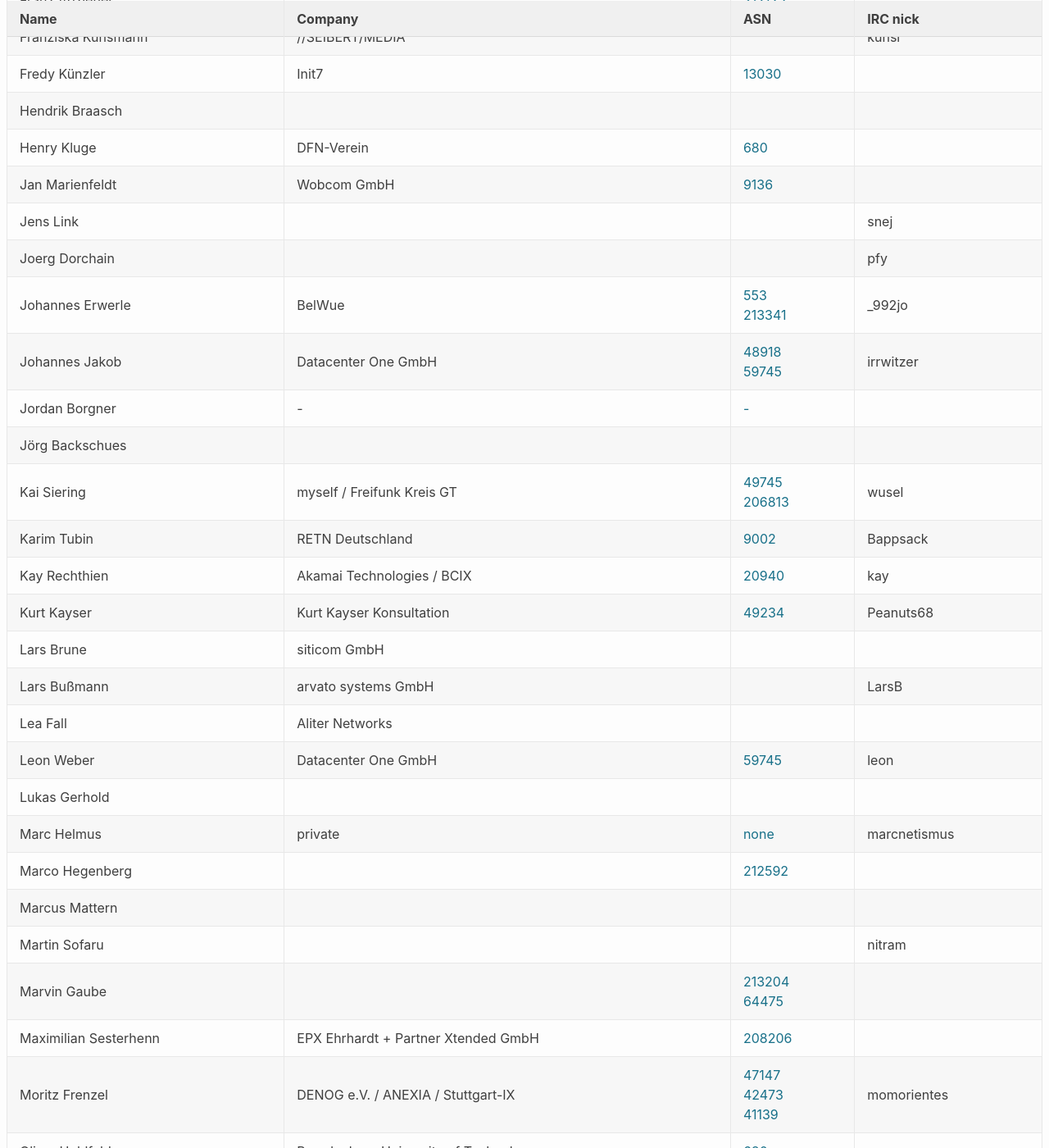
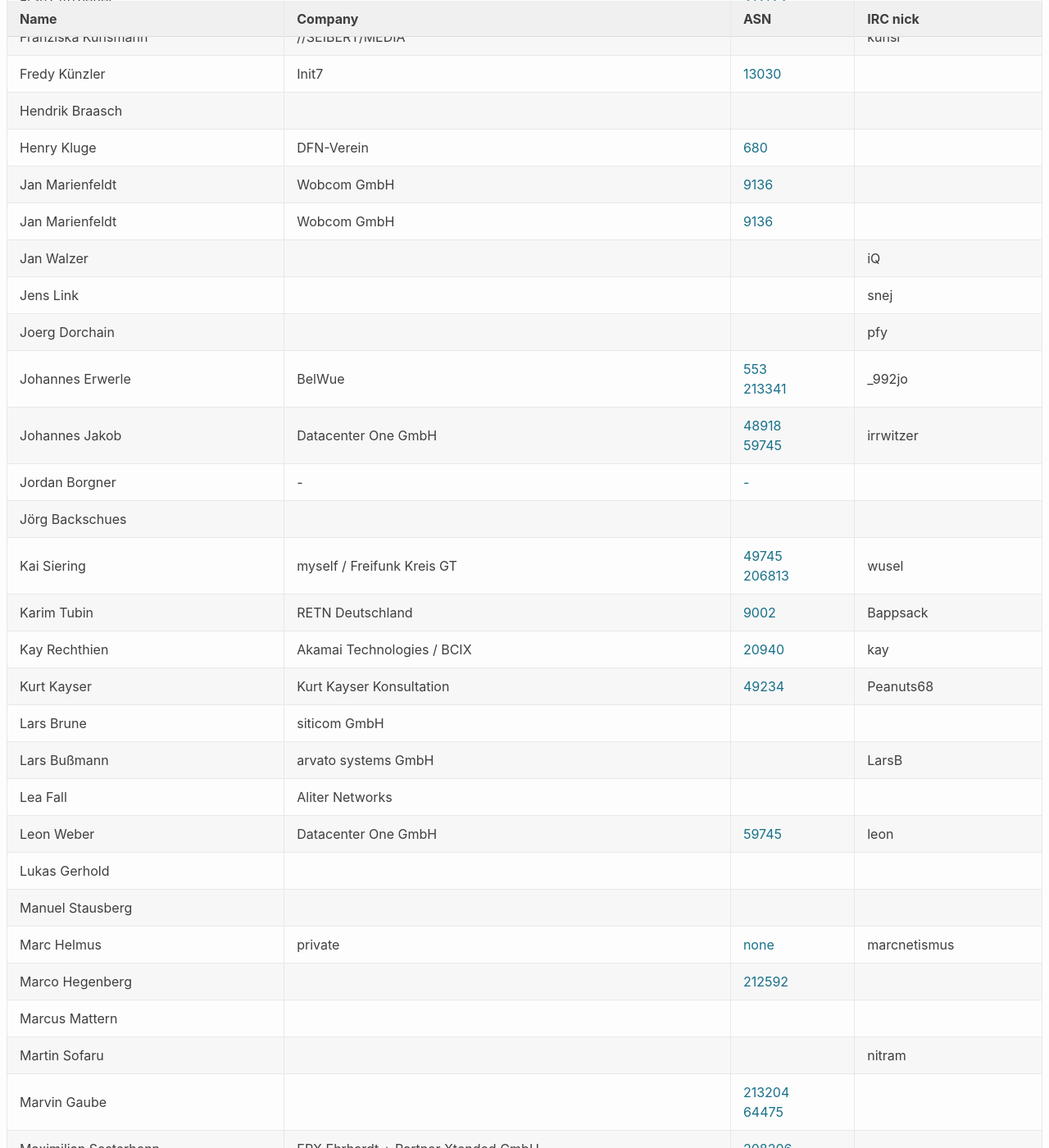
Before and after one commit to denog/pretix-attendeelist, a Jekyll site: the page built from meetup_2021_02/index.markdown, in a window 1280 px wide and 1400 px high, scrolled down 1294 px. Shown: the whole window at 82% size. Built offline with Jekyll 4.4.1, drawn with Linux system fonts in a browser that asks for light colours.

Commit message:
Latest data: Wed Apr 14 16:42:54 UTC 2021

```diff
--- a/_data/attendees_meetup_2021-02.json
+++ b/_data/attendees_meetup_2021-02.json
@@ -192,6 +192,18 @@
     "asn": "9136"
   },
   {
+    "name": "Jan Marienfeldt",
+    "company": "Wobcom GmbH",
+    "irc": null,
+    "asn": "9136"
+  },
+  {
+    "name": "Jan Walzer",
+    "company": null,
+    "irc": "iQ",
+    "asn": null
+  },
+  {
     "name": "Jens Link",
     "company": null,
     "irc": "snej",
@@ -277,6 +289,12 @@
   },
   {
     "name": "Lukas Gerhold",
+    "company": null,
+    "irc": null,
+    "asn": null
+  },
+  {
+    "name": "Manuel Stausberg",
     "company": null,
     "irc": null,
     "asn": null
@@ -426,6 +444,12 @@
     "asn": "3257"
   },
   {
+    "name": "Thomas Schreck",
+    "company": null,
+    "irc": null,
+    "asn": null
+  },
+  {
     "name": "Tim Kleefass",
     "company": "EXARING AG",
     "irc": "TimKleefass",
```
